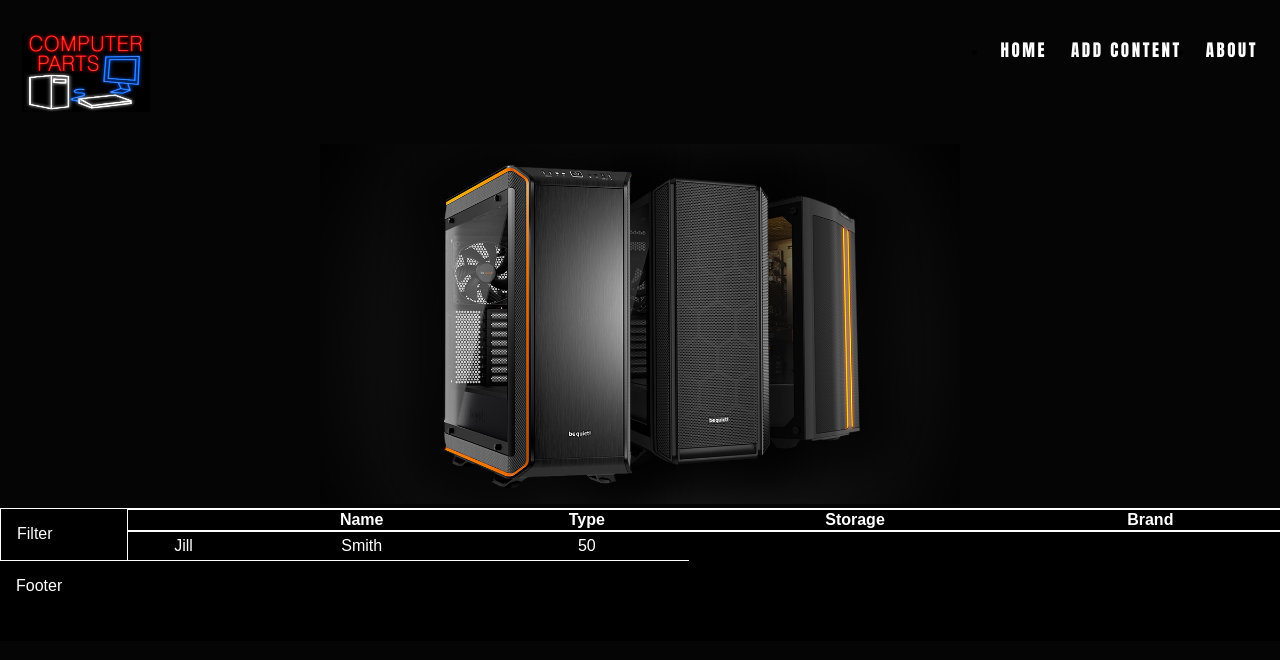
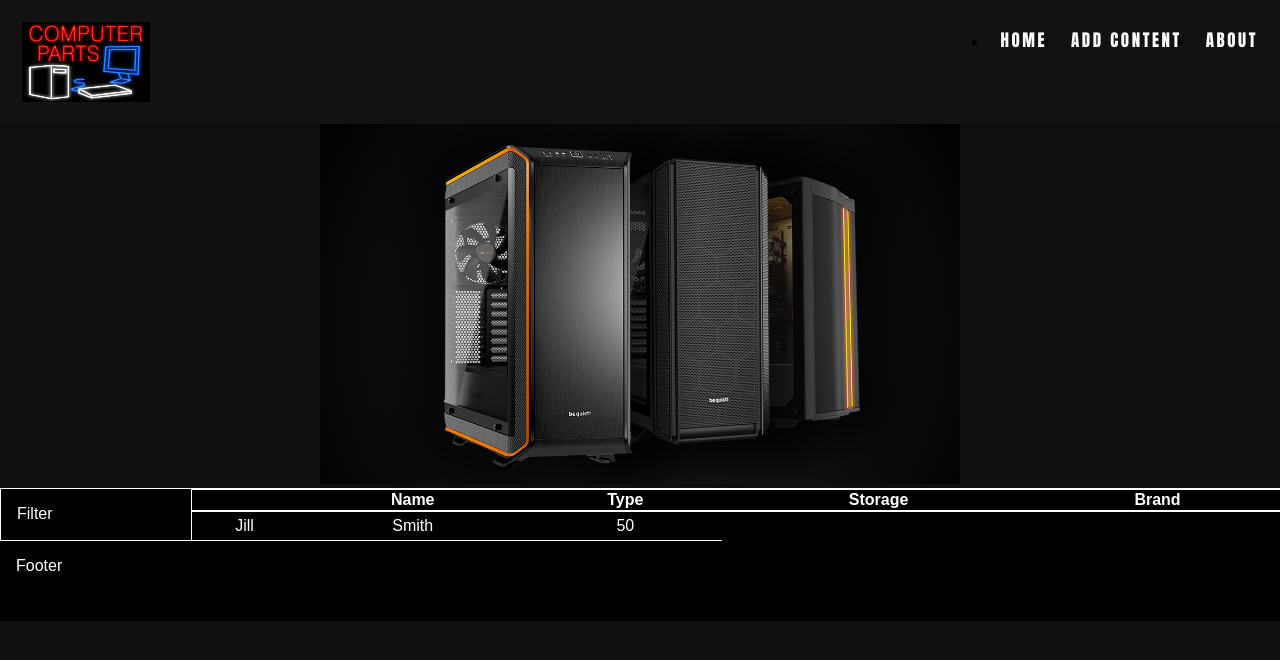
Before and after one commit to isaac-prog/MongoDB, a React (Create React App) app in the folder my-app/: page / in a window 1280 px wide. Shown: the top 660 px of the page. Built offline with nearby package versions, Linux system fonts and the light colour scheme.

Commit message:
made table and navbar better

```diff
--- a/my-app/src/webPages/style.css
+++ b/my-app/src/webPages/style.css
@@ -5,7 +5,7 @@
 body {
   margin: 0;
   font-family: Arial, Helvetica, sans-serif;
-  background-color: #050505;
+  background-color: #0f0f0f;
   display: flex;
   min-height: 100vh;
   flex-direction: column;
@@ -17,8 +17,8 @@ body {
   left: 0;
   width:100%;
   overflow: hidden;
-  background-color: #050505;
-  padding: 20px 10px;
+  background-color: #121212;
+  padding: 10px 10px;
   justify-content: space-between;
 }
 
@@ -108,7 +108,7 @@ a.active:hover:before {
 
 .filter-container{
   order: -1;
-  flex: 0 0 10vw;
+  flex: 0 0 15vw;
   background: black;
   color: white;
   border: solid white 1px;
```
